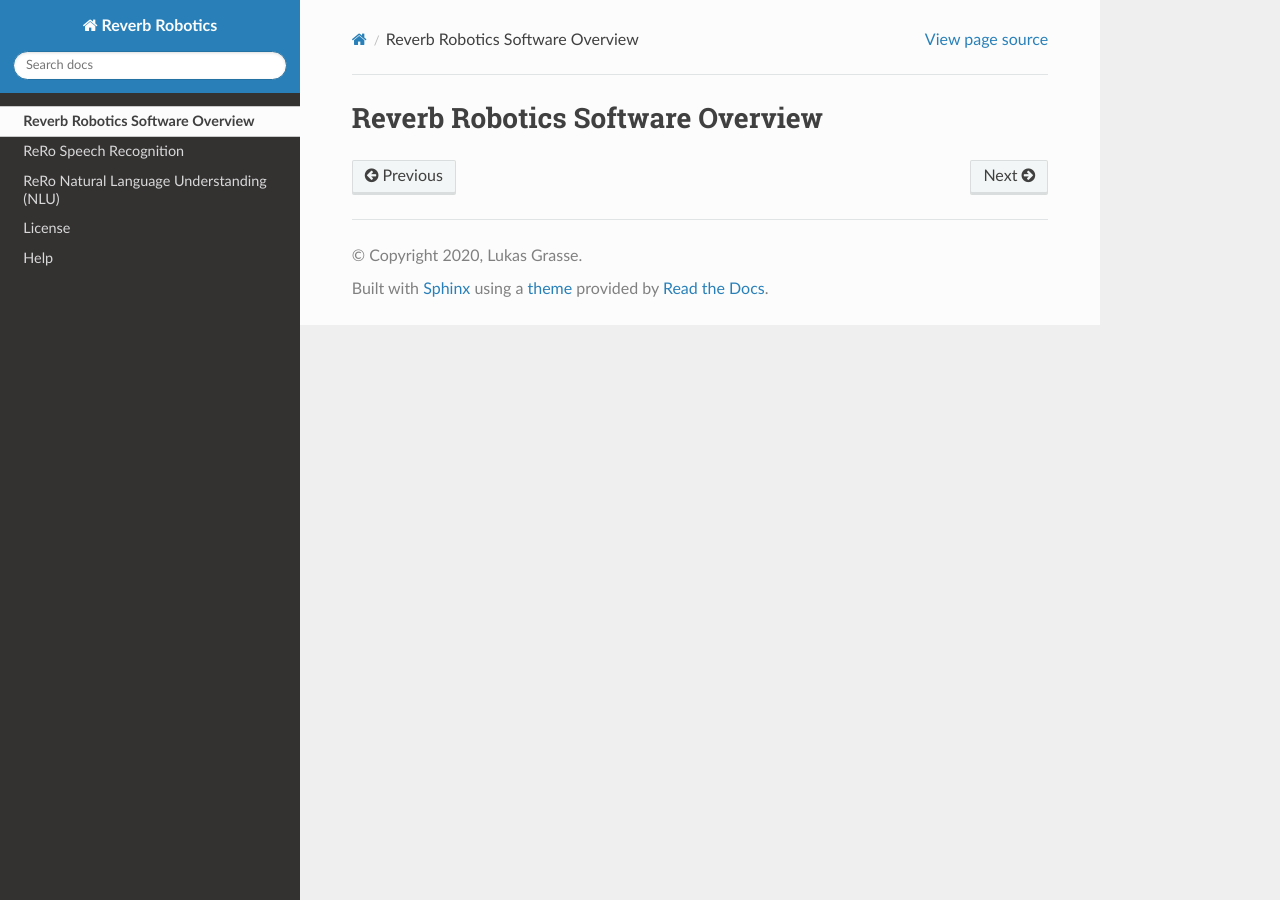
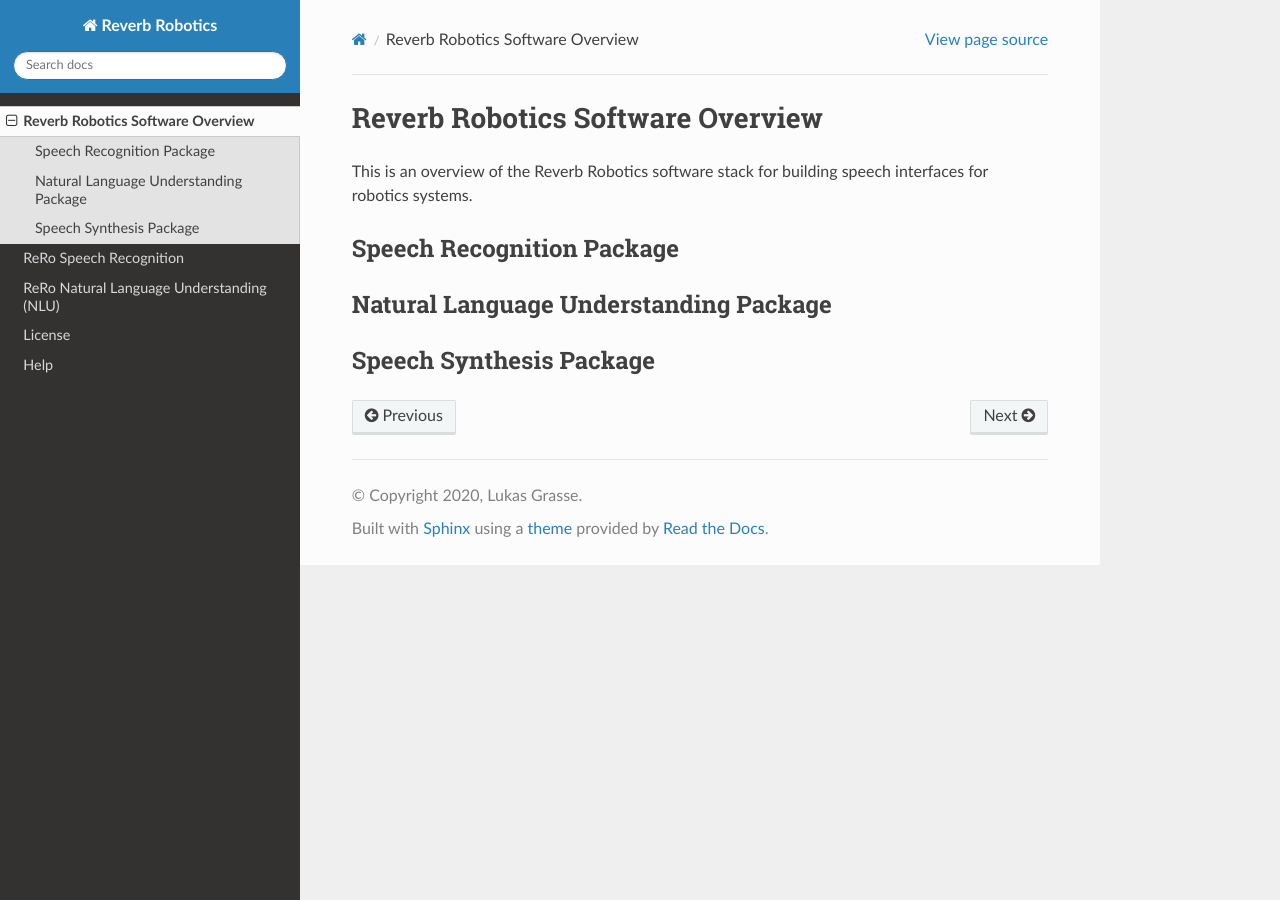
Before and after one commit to reverbrobotics/rero_docs, a Sphinx documentation site: the page built from source/rero_overview.md, in a window 1280 px wide. Built offline with Sphinx 7.4.7 and the Read the Docs theme 2.0.0, drawn with Linux system fonts in a browser that asks for light colours.

Commit message:
updated docs

```diff
--- a/source/rero_overview.md
+++ b/source/rero_overview.md
@@ -1 +1,9 @@
 # Reverb Robotics Software Overview
+
+This is an overview of the Reverb Robotics software stack for building speech interfaces for robotics systems.
+
+## Speech Recognition Package
+
+## Natural Language Understanding Package
+
+## Speech Synthesis Package
```
